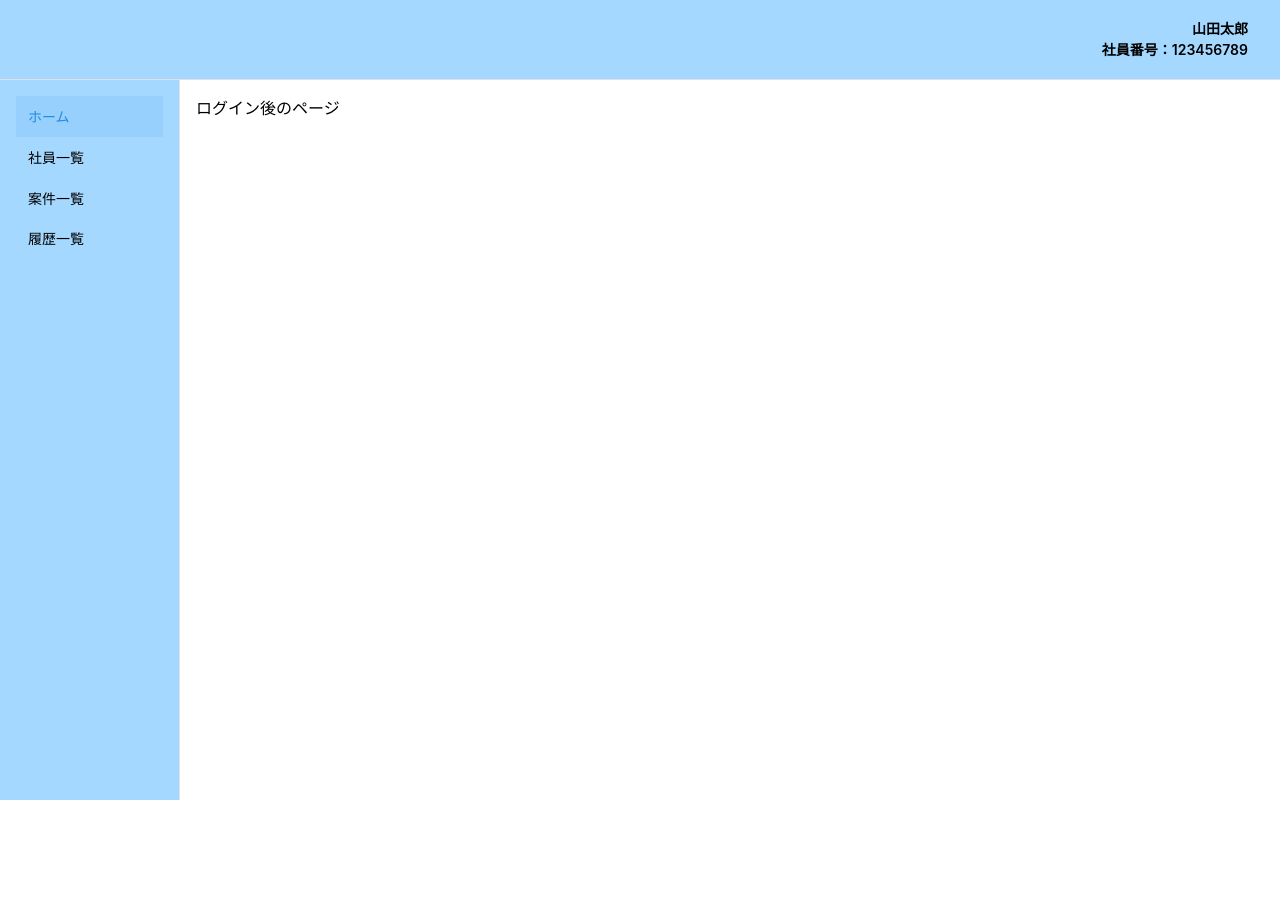
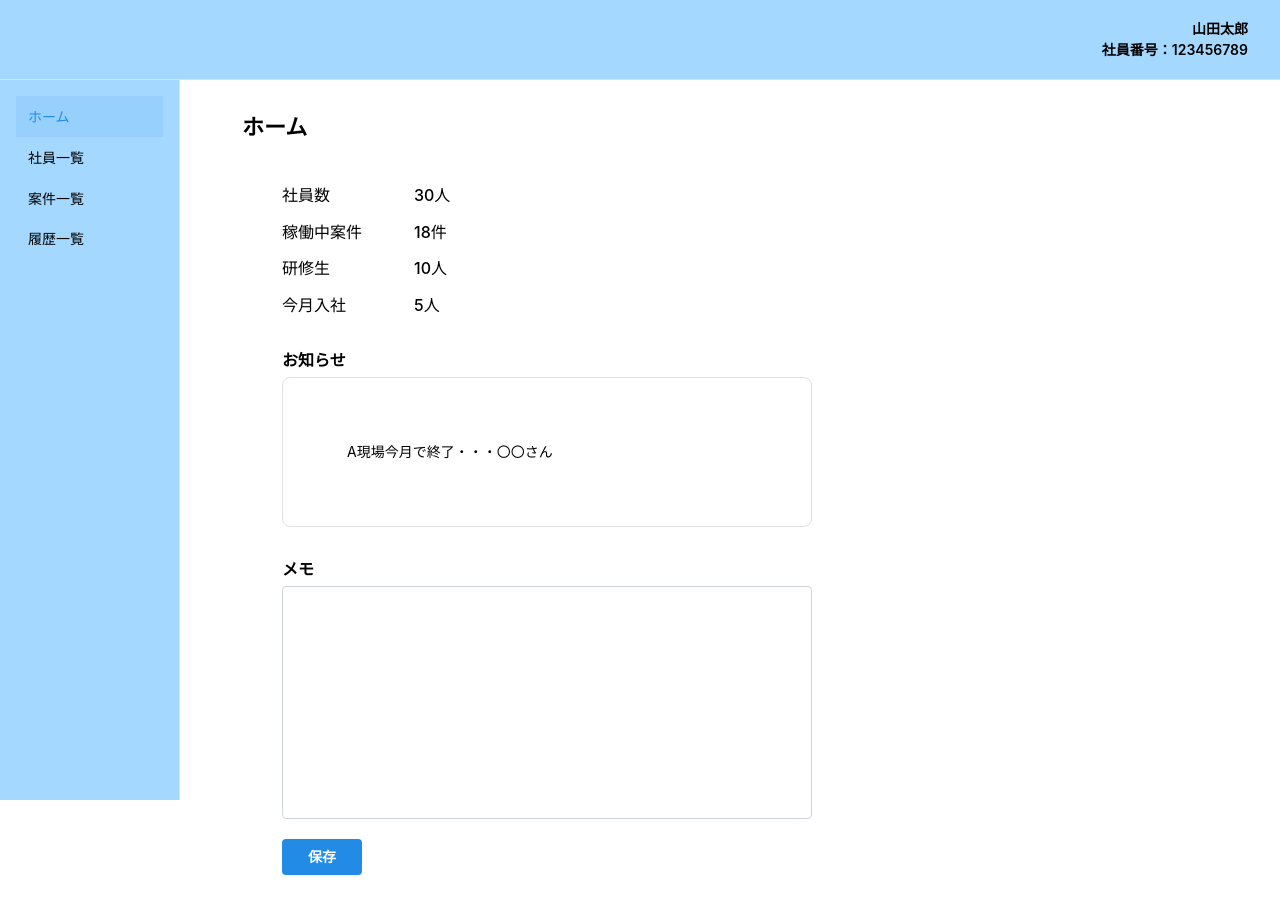
Before and after one commit to NanaYoshizato/EM, a Next.js app: page / in a window 1280 px wide. Before the commit the page ends 800 px from the top, so only its background shows below. Built offline with nearby package versions, Linux system fonts and the light colour scheme.

Commit message:
中身の作成しました

```diff
--- a/src/app/(main)/page.tsx
+++ b/src/app/(main)/page.tsx
@@ -1,3 +1,17 @@
-export default function DashboardPage() {
-    return <div>ログイン後のページ</div>;
-  }
+import { Stack, Title } from "@mantine/core";
+import Summary from "@/features/home/components/Summary";
+import Notice from "@/features/home/components/Notice";
+import Memo from "@/features/home/components/Memo";
+
+export default function HomePage() {
+  return (
+    <Stack gap={40} maw={600} pl={30}>
+      <Title order={3}>ホーム</Title>
+      <Stack gap={30} pl={40}>
+        <Summary />
+        <Notice />
+        <Memo />
+      </Stack>
+    </Stack>
+  );
+}
--- a/src/components/layout/Shell/Shell.tsx
+++ b/src/components/layout/Shell/Shell.tsx
@@ -13,7 +13,7 @@ export default function Shell({ children }: ShellProps) {
         <AppShell
             header={{ height: 80 }}
             navbar={{width: 180, breakpoint: 'sm'}}
-            padding="md"
+            padding="xl"
         >
             {/* ── ヘッダー ── */}
             <AppShell.Header bg={COLORS.main}>
--- /dev/null
+++ b/src/features/home/components/Memo.tsx
@@ -0,0 +1,25 @@
+"use client";
+
+import { Button, Textarea, Title } from "@mantine/core";
+import useMemo from "@/features/home/hooks/useMemo";
+
+export default function Memo() {
+  const { memo, handleChange, handleSave } = useMemo();
+
+  return (
+    <>
+        <Title order={5} mb={-25}>
+            メモ
+        </Title>
+        <Textarea
+            value={memo}
+            onChange={handleChange}
+            minRows={10}
+            autosize
+        />
+        <Button onClick={handleSave} maw={80} mt={-10}>
+            保存
+        </Button>
+    </>
+  );
+}
--- /dev/null
+++ b/src/features/home/components/Notice.tsx
@@ -0,0 +1,30 @@
+"use client";
+
+import { Paper, Text, Title } from "@mantine/core";
+
+const notices = [
+    "A現場今月で終了・・・〇〇さん",
+  ];
+
+  export default function NoticeSection() {
+    return (
+      <>
+        <Title order={5} mb={-25}>
+          お知らせ
+        </Title>
+        <Paper p="4rem" radius="md" withBorder>
+          {notices.length > 0 ? (
+            notices.map((notice, index) => (
+              <Text key={index} size="sm" mt={0}>
+                {notice}
+              </Text>
+            ))
+          ) : (
+            <Text size="sm" c="dimmed">
+              お知らせはありません
+            </Text>
+          )}
+        </Paper>
+      </>
+    );
+  }
--- /dev/null
+++ b/src/features/home/components/Summary.tsx
@@ -0,0 +1,25 @@
+"use client";
+
+import { Group, Stack, Text } from "@mantine/core";
+
+const summaryData = [
+    { label: "社員数", value: "30人" },
+    { label: "稼働中案件", value: "18件" },
+    { label: "研修生", value: "10人" },
+    { label: "今月入社", value: "5人" },
+  ];
+
+  export default function SummarySection() {
+    return (
+      <Stack gap="sm">
+        {summaryData.map((item) => (
+          <Group key={item.label} gap="xl">
+            <Text size="md" fw={550} w={100}>
+              {item.label}
+            </Text>
+            <Text size="md" fw={550} >{item.value}</Text>
+          </Group>
+        ))}
+      </Stack>
+    );
+  }
--- /dev/null
+++ b/src/features/home/hooks/useMemo.ts
@@ -0,0 +1,17 @@
+"use client";
+
+import { useState } from "react";
+
+export default function useMemo() {
+  const [memo, setMemo] = useState("");
+
+  const handleChange = (event: React.ChangeEvent<HTMLTextAreaElement>) => {
+    setMemo(event.currentTarget.value);
+  };
+
+  const handleSave = () => {
+    alert(memo);
+  };
+
+  return { memo, handleChange, handleSave };
+}
```
